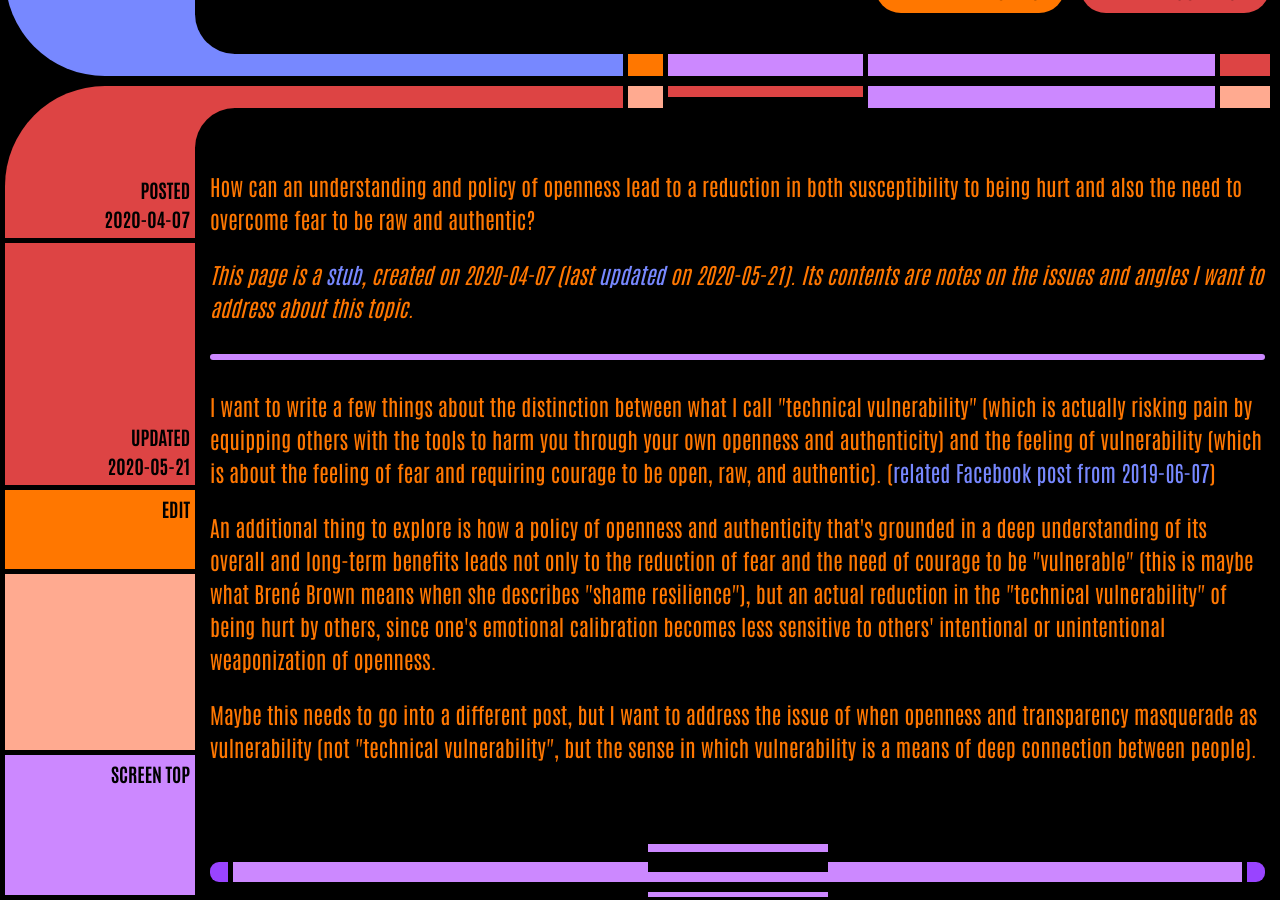
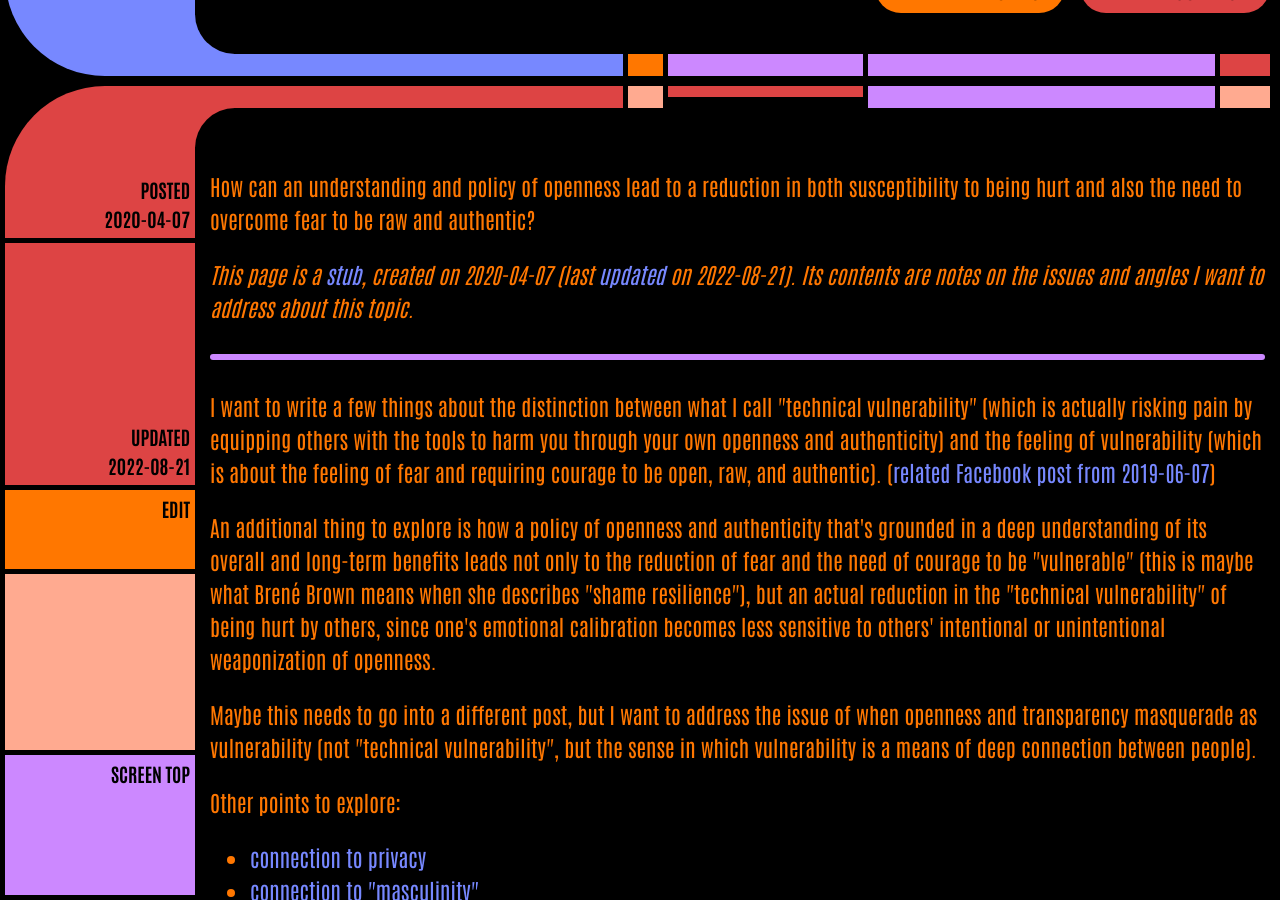
Before and after one commit to ArthurZey/arthurzey.github.io, a Jekyll site: the page built from _pages/stubs/vulnerability-and-resilience.md, in a window 1280 px wide and 900 px high, scrolled down 217 px. Built offline with Jekyll 4.4.1, drawn with Linux system fonts in a browser that asks for light colours; some of the changed text lies outside the part shown.

Commit message:
added some bullets about other points to explore

```diff
--- a/_pages/stubs/vulnerability-and-resilience.md
+++ b/_pages/stubs/vulnerability-and-resilience.md
@@ -6,7 +6,7 @@ tags:
   - vulnerability
 description: "How can an understanding and policy of openness lead to a reduction in both susceptibility to being hurt and also the need to overcome fear to be raw and authentic?"
 date: "2020-04-07"
-last_modified_at: "2020-05-21"
+last_modified_at: "2022-08-21T14:12:02+00:00"
 ---
 
 I want to write a few things about the distinction between what I call "technical vulnerability" (which is actually risking pain by equipping others with the tools to harm you through your own openness and authenticity) and the feeling of vulnerability (which is about the feeling of fear and requiring courage to be open, raw, and authentic). ([related Facebook post from 2019-06-07](https://www.facebook.com/ArthurZey/posts/10109392147328286){:target="&lowbar;blank"})
@@ -14,3 +14,8 @@ I want to write a few things about the distinction between what I call "technica
 An additional thing to explore is how a policy of openness and authenticity that's grounded in a deep understanding of its overall and long-term benefits leads not only to the reduction of fear and the need of courage to be "vulnerable" (this is maybe what Brené Brown means when she describes "shame resilience"), but an actual reduction in the "technical vulnerability" of being hurt by others, since one's emotional calibration becomes less sensitive to others' intentional or unintentional weaponization of openness.
 
 Maybe this needs to go into a different post, but I want to address the issue of when openness and transparency masquerade as vulnerability (not "technical vulnerability", but the sense in which vulnerability is a means of deep connection between people).
+
+Other points to explore:
+* [connection to privacy](https://www.facebook.com/PaulHsiehMD/posts/pfbid0vYPaAVQQ9xaM3NU1Awkh37WsJCVuas6JkiMFaTk6evAQy2yXZk8z2yujgKcC2hcsl?comment_id=786342462538901){:target="&lowbar;blank"}
+* [connection to "masculinity"](https://www.facebook.com/RobertNasir/posts/pfbid02dgQsgNrTB9rGzdFgRRudYTRYtnfV1ovNoxKhQ5PTbpLtxCpE7v2R2JzdaUhRQMccl?comment_id=3234025326810355){:target="&lowbar;blank"}
+* repression versus vulnerability
```
